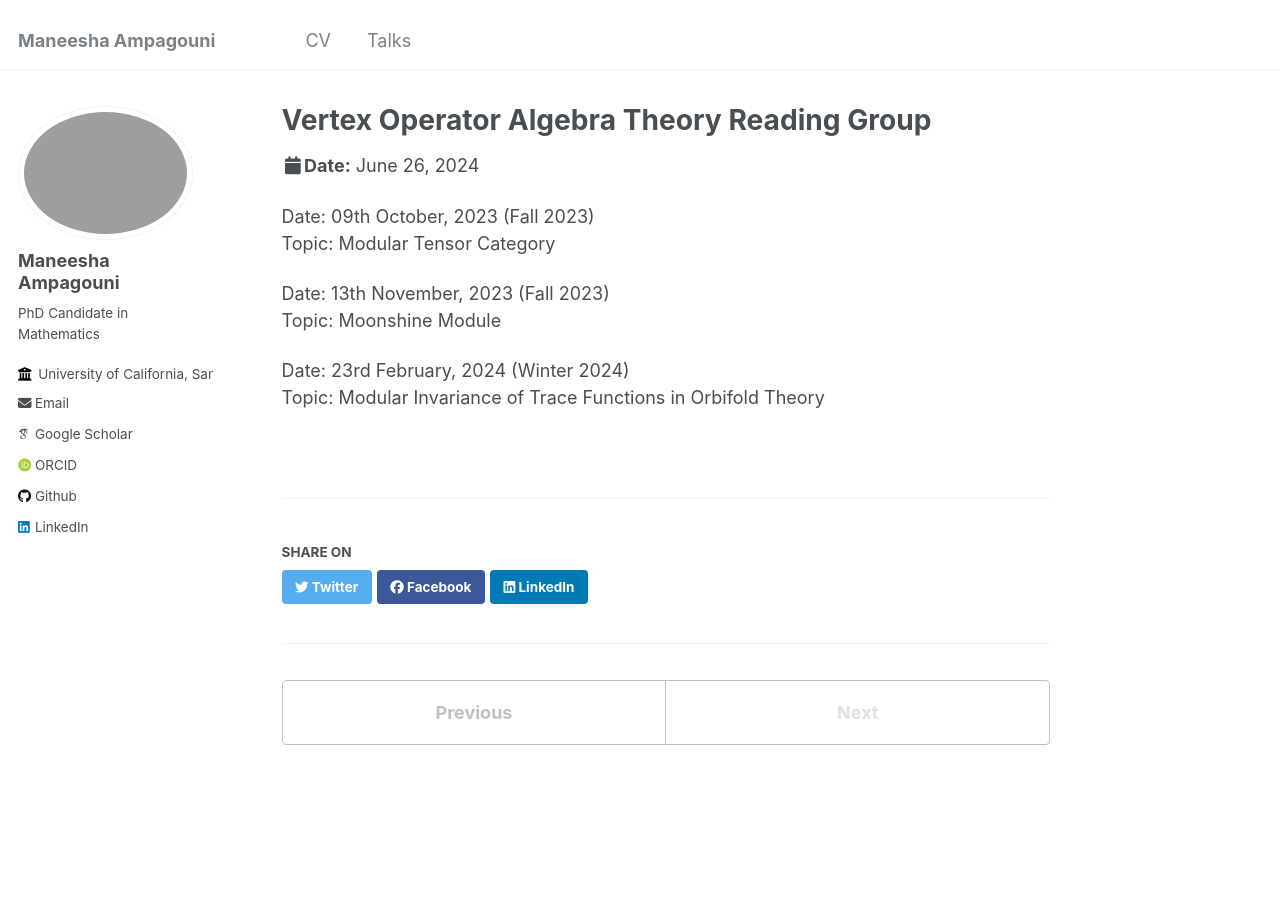
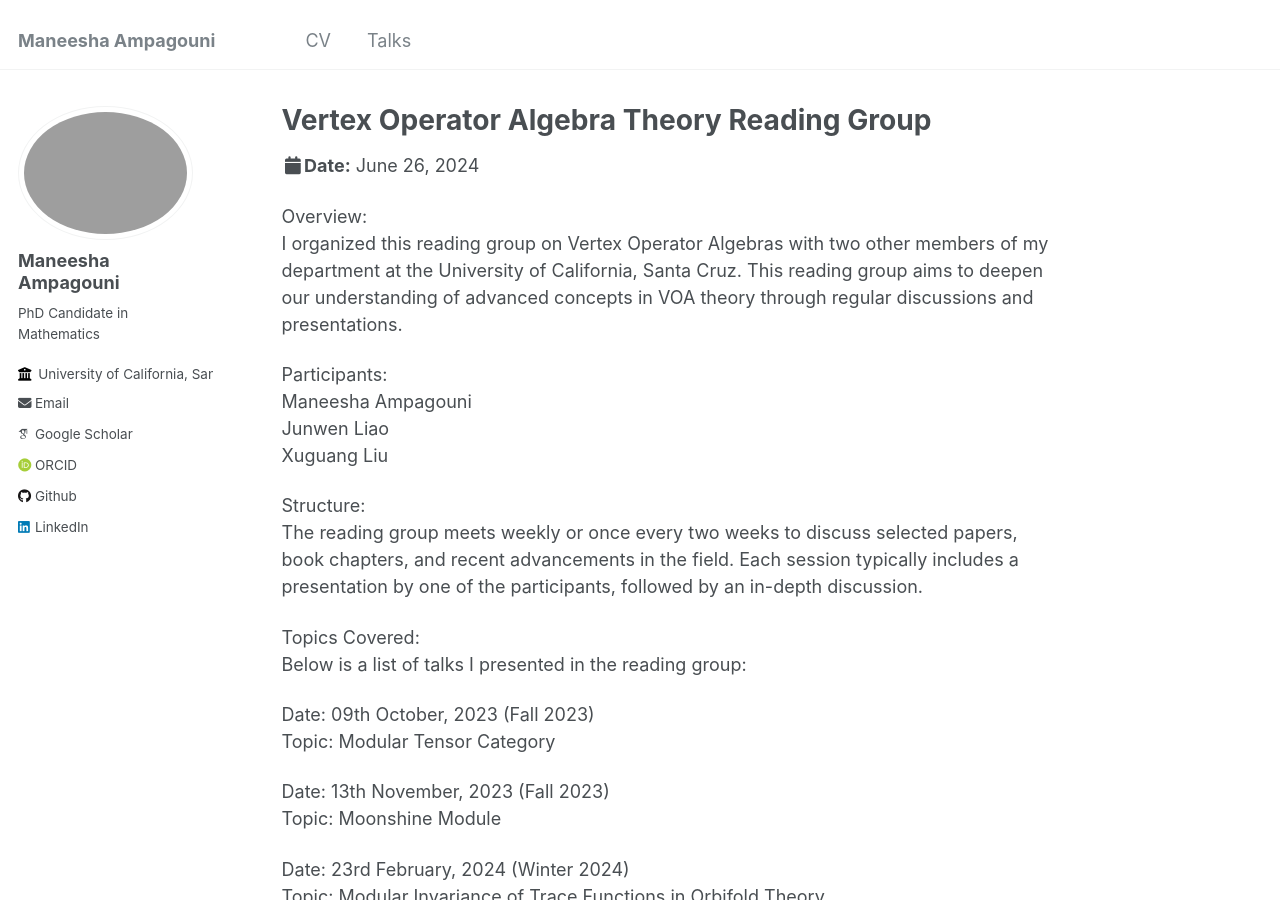
Before and after one commit to ManeeshaAmpagouni/maneeshaampagouni.github.io, a Jekyll site: the page built from _talks/VOA Reading Group.md, in a window 1280 px wide and 900 px high. Built offline with Jekyll 4.4.1, drawn with Linux system fonts in a browser that asks for light colours; some web fonts are replaced.

Commit message:
VOA Reading group update

```diff
--- a/_talks/VOA Reading Group.md
+++ b/_talks/VOA Reading Group.md
@@ -7,6 +7,20 @@ Where: "UC Santa Cruz"
 When: Winter 2024
 ---
 
+Overview:  <br>
+I organized this reading group on Vertex Operator Algebras with two other members of my department at the University of California, Santa Cruz. This reading group aims to deepen our understanding of advanced concepts in VOA theory through regular discussions and presentations.
+
+Participants:  <br>
+Maneesha Ampagouni  <br>
+Junwen Liao  <br>
+Xuguang Liu  <br>
+
+Structure:  <br>
+The reading group meets weekly or once every two weeks to discuss selected papers, book chapters, and recent advancements in the field. Each session typically includes a presentation by one of the participants, followed by an in-depth discussion.
+
+Topics Covered:  <br>
+Below is a list of talks I presented in the reading group:  <br>
+
 Date: 09th October, 2023 (Fall 2023)   <br>
 Topic: Modular Tensor Category  <br>
 
```
